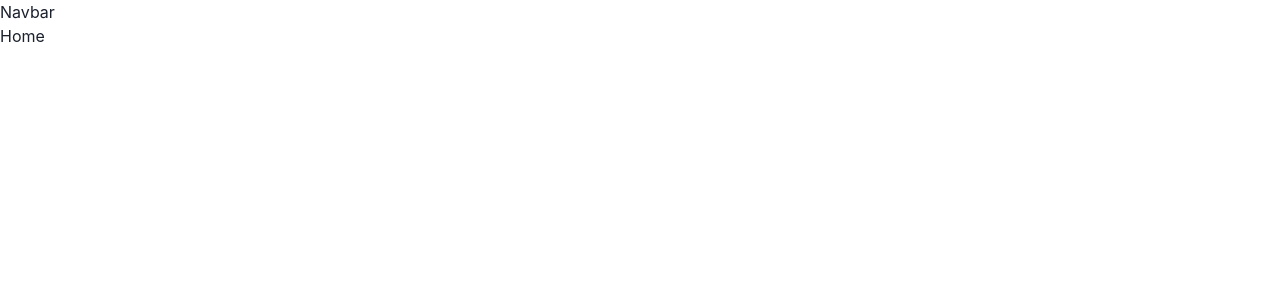
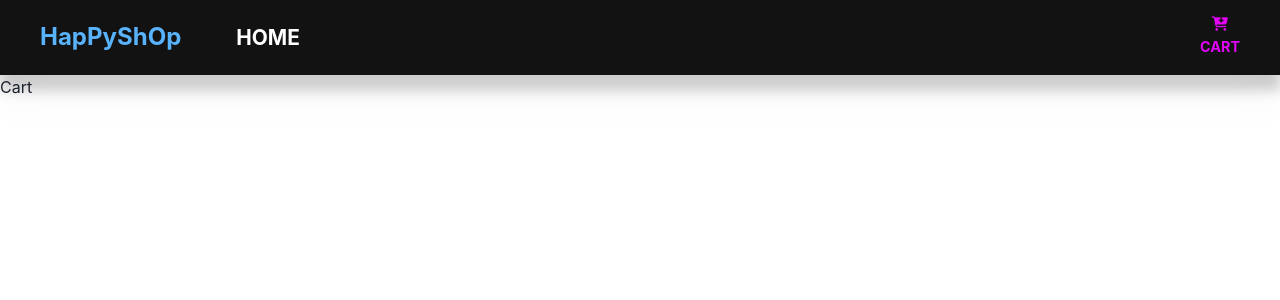
Before and after one commit to prayaschhetri1/E-Commerce--React, a React (Create React App) app in the folder ecommerce/: page /cart in a window 1280 px wide. Shown: the top 300 px of the page. Built offline with nearby package versions, Linux system fonts and the light colour scheme.

Commit message:
navbar and home page made

```diff
--- a/ecommerce/package.json
+++ b/ecommerce/package.json
@@ -3,6 +3,7 @@
   "version": "0.1.0",
   "private": true,
   "dependencies": {
+    "@chakra-ui/icons": "^2.0.9",
     "@chakra-ui/react": "^2.3.1",
     "@emotion/react": "^11.10.4",
     "@emotion/styled": "^11.10.4",
@@ -13,8 +14,11 @@
     "framer-motion": "^7.2.1",
     "react": "^18.2.0",
     "react-dom": "^18.2.0",
+    "react-redux": "^8.0.2",
     "react-router-dom": "^6.3.0",
     "react-scripts": "5.0.1",
+    "redux": "^4.2.0",
+    "redux-thunk": "^2.4.1",
     "web-vitals": "^2.1.4"
   },
   "scripts": {
--- a/ecommerce/public/index.html
+++ b/ecommerce/public/index.html
@@ -9,6 +9,10 @@
       name="description"
       content="Web site created using create-react-app"
     />
+    <script
+      src="https://kit.fontawesome.com/1cb0bb75dc.js"
+      crossorigin="anonymous"
+    ></script>
     <link rel="apple-touch-icon" href="%PUBLIC_URL%/logo192.png" />
     <!--
       manifest.json provides metadata used when your web app is installed on a
--- a/ecommerce/src/App.css
+++ b/ecommerce/src/App.css
@@ -1,38 +1,54 @@
-.App {
-  text-align: center;
+.active {
+  color: rgb(251, 249, 254);
+  color: rgb(226, 4, 246);
 }
 
-.App-logo {
-  height: 40vmin;
-  pointer-events: none;
+.links {
+  display: flex;
+  align-items: center;
+  gap: 4px;
+  font-size: 0.9rem;
+  font-weight: 700;
+  transition: all 0.4s;
+  color: rgb(255, 255, 255);
 }
 
-@media (prefers-reduced-motion: no-preference) {
-  .App-logo {
-    animation: App-logo-spin infinite 20s linear;
-  }
+.home {
+  display: flex;
+  align-items: center;
+  gap: 4px;
+  font-size: 1rem;
+  font-weight: 700;
+  transition: all 0.4s;
+  color: rgb(255, 255, 255);
+
+  font-size: 1.3rem;
+  transition: all 0.4s;
+}
+.home:hover {
+  color: rgb(226, 4, 246);
+
+  transform: scale(0.95);
 }
 
-.App-header {
-  background-color: #282c34;
-  min-height: 100vh;
-  display: flex;
-  flex-direction: column;
-  align-items: center;
-  justify-content: center;
-  font-size: calc(10px + 2vmin);
-  color: white;
+.links:hover {
+  color: rgb(226, 4, 246);
+
+  transform: scale(0.95);
 }
 
-.App-link {
-  color: #61dafb;
+.btn {
+  transition: all 0.4s;
+
+}
+.btn:hover {
+  background: rgb(49, 47, 47);
+  transform: scale(0.95);
 }
 
-@keyframes App-logo-spin {
-  from {
-    transform: rotate(0deg);
-  }
-  to {
-    transform: rotate(360deg);
-  }
+.single-box {
+  transition: all 0.3s;
 }
+.single-box:hover {
+  transform: scale(0.98);
+}
--- a/ecommerce/src/components/Navbar.jsx
+++ b/ecommerce/src/components/Navbar.jsx
@@ -1,9 +1,51 @@
-import React from 'react'
-
+import { Box, Flex, Heading, Text } from "@chakra-ui/react";
+import React from "react";
+import { NavLink } from "react-router-dom";
 const Navbar = () => {
   return (
-    <div>Navbar</div>
-  )
-}
+    <Box
+      bg={"rgb(18, 18, 18)"}
+      padding="17px 0px 17px 0px"
+      minWidth={"70%"}
+      boxShadow="rgba(225, 221, 221, 0.3) 0px 19px 38px, rgba(0, 0, 0, 0.22) 0px 15px 12px"
+    >
+      <Flex justify={"space-between"} align="center" px="40px">
+        <Flex gap={{ base: "24px", md: "38px", lg: "55" }} align={"center"}>
+          <Heading fontSize={"24px"} color={"rgb(88, 178, 252)"}>
+            HapPyShOp
+          </Heading>
 
-export default Navbar
+          <Flex className="home">
+            <NavLink
+              to={"/"}
+              style={{
+                display: "flex",
+                flexDirection: "column",
+                alignItems: "center",
+                gap: "5px",
+              }}
+            >
+              <Text>HOME</Text>
+            </NavLink>
+          </Flex>
+        </Flex>
+        <Flex className="links">
+          <NavLink
+            to={"/cart"}
+            style={{
+              display: "flex",
+              flexDirection: "column",
+              alignItems: "center",
+              gap: "5px",
+            }}
+          >
+            <i className="fa-solid fa-cart-arrow-down"></i>
+            <Text>CART</Text>
+          </NavLink>
+        </Flex>
+      </Flex>
+    </Box>
+  );
+};
+
+export default Navbar;
--- /dev/null
+++ b/ecommerce/src/components/Products.jsx
@@ -0,0 +1,46 @@
+import React from "react";
+import { Box, Flex, Image, Heading, Text, Button } from "@chakra-ui/react";
+
+const Products = ({ item }) => {
+  return (
+    <Flex
+      className="single-box"
+      flexDirection={"column"}
+      align={"center"}
+      boxShadow="rgba(0, 0, 0, 0.19) 0px 10px 20px, rgba(0, 0, 0, 0.23) 0px 6px 6px"
+      p="2px 0px 0px 5px"
+      minHeight={"500px"}
+      px={"1"}
+      borderRadius="9px"
+      gap="10px"
+    >
+      <Image
+        borderTopRadius={"9px"}
+        width={"260px"}
+        height="260px"
+        src={item.image}
+        alt="pat-image"
+      />
+      <Text fontSize={"27px"} fontWeight="700">
+        {item.title}
+      </Text>
+      <Text fontWeight={"700"} fontSize="21px">
+        {item.category}
+      </Text>
+      <Text fontWeight={"700"}>Rating: {item.rating}</Text>
+      <Text fontWeight={"700"}>MRP : {item.price}</Text>
+
+      <Button
+        bg={"black"}
+        p="20px 25px"
+        className="btn"
+        color={"white"}
+        _hover={{}}
+      >
+        ADD TO CART
+      </Button>
+    </Flex>
+  );
+};
+
+export default Products;
--- a/ecommerce/src/index.js
+++ b/ecommerce/src/index.js
@@ -6,13 +6,17 @@ import App from "./App";
 import reportWebVitals from "./reportWebVitals";
 import { ChakraProvider } from "@chakra-ui/react";
 import { BrowserRouter } from 'react-router-dom';
+import { Provider } from "react-redux";
+import { store } from './redux/store';
 const root = ReactDOM.createRoot(document.getElementById("root"));
 root.render(
+  <Provider store={store}>
   <BrowserRouter>
     <ChakraProvider>
       <App />
     </ChakraProvider>
   </BrowserRouter>
+  </Provider>
 );
 
 // If you want to start measuring performance in your app, pass a function
--- a/ecommerce/src/pages/Cart.jsx
+++ b/ecommerce/src/pages/Cart.jsx
@@ -0,0 +1,9 @@
+import React from 'react'
+
+const Cart = () => {
+  return (
+    <div>Cart</div>
+  )
+}
+
+export default Cart
--- a/ecommerce/src/pages/Home.jsx
+++ b/ecommerce/src/pages/Home.jsx
@@ -1,9 +1,43 @@
-import React from 'react'
+import React from "react";
+import { Box, Flex, Heading, SimpleGrid, Spinner } from "@chakra-ui/react";
+import { useSelector, useDispatch } from "react-redux";
+import { useEffect } from "react";
+import { getData } from "./../redux/action";
+import Products from "../components/Products";
 
 const Home = () => {
+  const data = useSelector((state) => state.data);
+  const dispatch = useDispatch();
+  const isLoading = useSelector((state) => state.isLoading);
+  useEffect(() => {
+    dispatch(getData());
+  }, [dispatch]);
+
+  if (isLoading) {
+    return (
+      <Flex m={"150px auto"} align={"center"} flexDirection="column">
+        <Spinner size="xl" color="blue" />
+        <Heading mt="10px" color={"blue"}>
+          Loading...
+        </Heading>
+      </Flex>
+    );
+  }
+
   return (
-    <div>Home</div>
-  )
-}
+    <SimpleGrid
+      columns={{ base: 1, md: 2, lg: 4 }}
+      width={{ base: "90%", md: "85%", lg: "80%" }}
+      placeItems="center"
+      m={"40px auto"}
+      spacing="5"
+    >
+      {data.length &&
+        data.map((item) => {
+          return <Products item={item} key={item.id} />;
+        })}
+    </SimpleGrid>
+  );
+};
 
-export default Home
+export default Home;
--- a/ecommerce/src/redux/action.js
+++ b/ecommerce/src/redux/action.js
@@ -1,5 +1,14 @@
 import * as types from './actionType';
+import axios from 'axios';
 
+// FETCHING THE DATA
 export const getData = () => (dispatch) => {
-
+  dispatch({type:types.GET_DATA_LOADING})
+  axios.get(`https://json-server1122.herokuapp.com/prods`)
+  .then((res) => {
+     dispatch({type:types.GET_DATA_SUCCESS,payload:res.data})
+  })
+  .catch((e) => {
+    dispatch({type:types.GET_DATA_FAILURE})
+  })
 }
--- a/ecommerce/src/redux/reducer.js
+++ b/ecommerce/src/redux/reducer.js
@@ -8,6 +8,26 @@ const initialState = {
 export const reducer = (state = initialState, action) => {
   const { payload, type } = action;
   switch (type) {
+    case types.GET_DATA_LOADING: {
+      return {
+        ...state,
+        isLoading: true,
+      };
+    }
+    case types.GET_DATA_SUCCESS: {
+      return {
+        ...state,
+        data: payload,
+        isLoading: false,
+      };
+    }
+    case types.GET_DATA_FAILURE: {
+      return {
+        ...state,
+        isLoading: false,
+        isError: true,
+      };
+    }
     default:
       return state;
   }
--- a/ecommerce/src/redux/store.js
+++ b/ecommerce/src/redux/store.js
@@ -0,0 +1,16 @@
+import {
+  legacy_createStore as createStore,
+  applyMiddleware,
+  compose,
+  combineReducers,
+} from "redux";
+import thunk from "redux-thunk";
+import { reducer } from "./reducer";
+
+// Store Setup
+const rootReducer = reducer;
+const composeEnhancers = window.__REDUX_DEVTOOLS_EXTENSION_COMPOSE__ || compose;
+export const store = createStore(
+  rootReducer,
+  composeEnhancers(applyMiddleware(thunk))
+);
--- a/ecommerce/src/routes/MainRoute.jsx
+++ b/ecommerce/src/routes/MainRoute.jsx
@@ -1,11 +1,12 @@
 import React from "react";
 import { Route, Routes } from "react-router-dom";
 import Home from "../pages/Home";
+import Cart from "./../pages/Cart";
 const MainRoute = () => {
   return (
     <Routes>
       <Route path="/" element={<Home />} />
-      <Route path="/cart" element={<Home />} />
+      <Route path="/cart" element={<Cart />} />
     </Routes>
   );
 };
```
Also changed, not shown: 1 other file (tests, documents, lock files or other folders).
